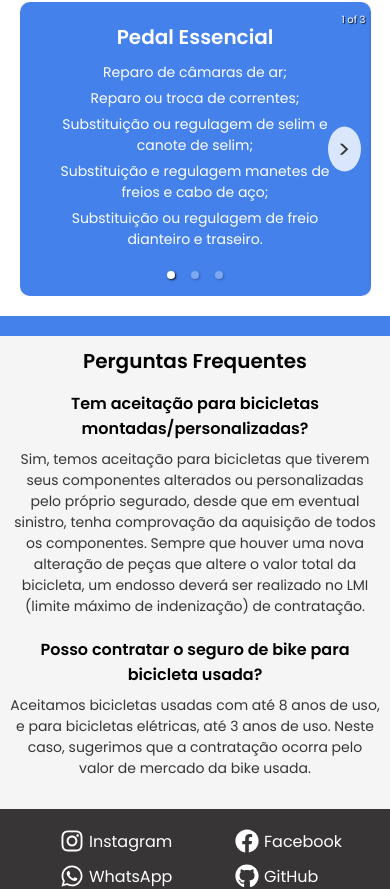
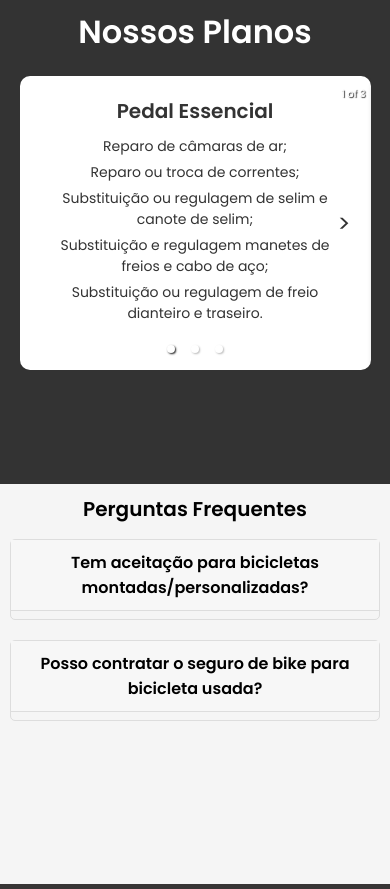
Before and after one commit to Neveszera/bikeisure, a React (Vite) app: page / in a window 390 px wide. Shown: the part 1020-1909 px from the top of the page. Built offline with nearby package versions, Linux system fonts and the light colour scheme; a web font is replaced by a local one.

Commit message:
Correção usabilidde carrosel e FAQ dinamico.

```diff
--- /dev/null
+++ b/src/components/Faq.jsx
@@ -0,0 +1,52 @@
+import React, { useState } from 'react';
+import './css/Faq.css';
+
+export default function Faq() {
+    const faqItems = [
+        {
+            question: 'Tem aceitação para bicicletas montadas/personalizadas?',
+            answer:
+                'Sim, temos aceitação para bicicletas que tiverem seus componentes alterados ou personalizadas pelo próprio segurado, desde que em eventual sinistro, tenha comprovação da aquisição de todos os componentes. Sempre que houver uma nova alteração de peças que altere o valor total da bicicleta, um endosso deverá ser realizado no LMI (limite máximo de indenização) de contratação.',
+        },
+        {
+            question: 'Posso contratar o seguro de bike para bicicleta usada?',
+            answer:
+                'Aceitamos bicicletas usadas com até 8 anos de uso, e para bicicletas elétricas, até 3 anos de uso. Neste caso, sugerimos que a contratação ocorra pelo valor de mercado da bike usada.',
+        },
+    ];
+
+    const [activeIndex, setActiveIndex] = useState(null);
+
+    const toggleAnswer = (index) => {
+        if (activeIndex === index) {
+            setActiveIndex(null);
+        } else {
+            setActiveIndex(index);
+        }
+    };
+
+    return (
+        <section className='faq'>
+            <h1>Perguntas Frequentes</h1>
+            {faqItems.map((item, index) => (
+                <div className='faq-item' key={index}>
+                    <h3
+                        className={`faq-question ${
+                            activeIndex === index ? 'active' : ''
+                        }`}
+                        onClick={() => toggleAnswer(index)}
+                    >
+                        {item.question}
+                    </h3>
+                    <p
+                        className={`faq-answer ${
+                            activeIndex === index ? 'active' : ''
+                        }`}
+                    >
+                        {item.answer}
+                    </p>
+                </div>
+            ))}
+        </section>
+    );
+}
--- a/src/components/PlanosCarousel.jsx
+++ b/src/components/PlanosCarousel.jsx
@@ -1,10 +1,13 @@
 import React from 'react';
 import { Carousel } from 'react-responsive-carousel';
 import 'react-responsive-carousel/lib/styles/carousel.min.css';
-import './css/PlanosCarousel.css'
+import './css/PlanosCarousel.css';
 
 export default function PlanosCarousel() {
     return (
+        <div className="planos-carousel">
+            <h1>Nossos Planos</h1>
+            <div className="carousel-wrapper">
                 <Carousel
                     showArrows={true}
                     renderArrowPrev={(onClickHandler, hasPrev) =>
@@ -56,5 +59,7 @@ export default function PlanosCarousel() {
                         <p>Serviço de Leva e Traz, com limite de 50km, mediante agendamento prévio.</p>
                     </div>
                 </Carousel>
+            </div>
+        </div>
     );
 }
--- /dev/null
+++ b/src/components/css/Faq.css
@@ -0,0 +1,69 @@
+/* Faq.css */
+
+.faq {
+    height: 400px;
+    margin: 0 auto;
+    padding: 20px;
+    text-align: left;
+}
+
+.faq h1 {
+    font-size: 24px;
+    margin-bottom: 20px;
+}
+
+.faq-item {
+    border: 1px solid #ddd;
+    border-radius: 5px;
+    margin-bottom: 10px;
+    cursor: pointer;
+    transition: background-color 0.3s ease-in-out;
+}
+
+.faq-item:hover {
+    background-color: #f7f7f7;
+}
+
+.faq-question {
+    font-size: 18px;
+    padding: 10px;
+    background-color: #f7f7f7;
+    border-bottom: 1px solid #ddd;
+    cursor: pointer;
+}
+
+.faq-question.active {
+    background-color: #4481eb;
+    color: #fff;
+}
+
+.faq-answer {
+    font-size: 16px;
+    padding: 10px;
+    display: none;
+}
+
+.faq-answer.active {
+    display: block;
+    background-color: #f7f7f7;
+    padding: 10px;
+}
+
+/* Responsividade */
+@media (max-width: 768px) {
+    .faq {
+        padding: 10px;
+    }
+
+    .faq h1 {
+        font-size: 20px;
+    }
+
+    .faq-question {
+        font-size: 16px;
+    }
+
+    .faq-answer {
+        font-size: 14px;
+    }
+}
--- a/src/components/css/PlanosCarousel.css
+++ b/src/components/css/PlanosCarousel.css
@@ -1,23 +1,27 @@
-.planos {
-  background-color: #4481EB;
+.planos-carousel {
+  background-color: #333;
   padding-top: 50px;
   text-align: center;
+  height: 600px; /* Altura desejada */
+  display: flex;
+  flex-direction: column;
+  justify-content: center;
+  align-items: center;
 }
 
-.planos h1 {
+.planos-carousel h1 {
   font-size: 32px;
   margin-bottom: 20px;
-  color: #333;
+  color: #fff;
 }
 
-.carousel-root {
-  max-width: 50%;
-  margin: 0 auto;
+.carousel-wrapper {
+  max-width: 60%;
   position: relative;
 }
 
 .carousel .slide {
-  background-color: #4481EB;
+  background-color: #fff;
   padding: 20px;
   border-radius: 10px;
   box-shadow: 0 2px 4px rgba(0, 0, 0, 0.1);
@@ -27,15 +31,14 @@
 .carousel .slide h3 {
   font-size: 24px;
   margin-bottom: 10px;
-  color: #fff;
+  color: #333;
 }
 
 .carousel .slide p {
   font-size: 16px;
   margin: 5px 0;
-  color: #fff;
+  color: #333;
 }
-
 
 .carousel-button {
   position: absolute;
@@ -67,7 +70,7 @@
 
 /* Responsividade */
 @media (max-width: 768px) {
-  .carousel-root {
+  .carousel-wrapper {
     max-width: 90%;
   }
 
--- a/src/routes/Home/Home.jsx
+++ b/src/routes/Home/Home.jsx
@@ -4,6 +4,7 @@ import Footer from '../../components/Footer';
 import { Link } from 'react-router-dom';
 import Ciclista from '../../assets/img/ciclista.png';
 import PlanosCarousel from '../../components/PlanosCarousel.jsx'
+import Faq from '../../components/FAQ.jsx'
 import './Home.css';
 
 export default function Home() {
@@ -27,22 +28,10 @@ export default function Home() {
       </section>
 
       <section className='planos'>
-        <h1>Nossos Planos</h1>
         <PlanosCarousel />
       </section>
 
-      <section className='faq'>
-        <h1>Perguntas Frequentes</h1>
-        <div className='faq-item'>
-          <h3>Tem aceitação para bicicletas montadas/personalizadas?</h3>
-          <p>Sim, temos aceitação para bicicletas que tiverem seus componentes alterados ou personalizadas pelo próprio segurado, desde que em eventual sinistro, tenha comprovação da aquisição de todos os componentes. Sempre que houver uma nova alteração de peças que altere o valor total da bicicleta, um endosso deverá ser realizado no LMI (limite máximo de indenização) de contratação.</p>
-        </div>
-        <div className='faq-item'>
-          <h3>Posso contratar o seguro de bike para bicicleta usada?</h3>
-          <p>Aceitamos bicicletas usadas com até 8 anos de uso, e para bicicletas elétricas, até 3 anos de uso. Neste caso, sugerimos que a contratação ocorra pelo valor de mercado da bike usada.</p>
-        </div>
-        {/* Adicione mais perguntas frequentes conforme necessário */}
-      </section>
+      <Faq />
 
       <Footer />
     </>
```
Lines whose indentation alone changed are shown as unchanged.
